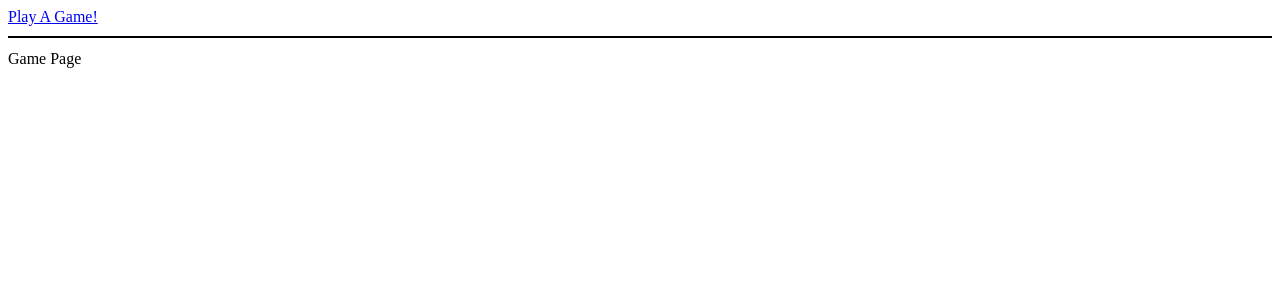
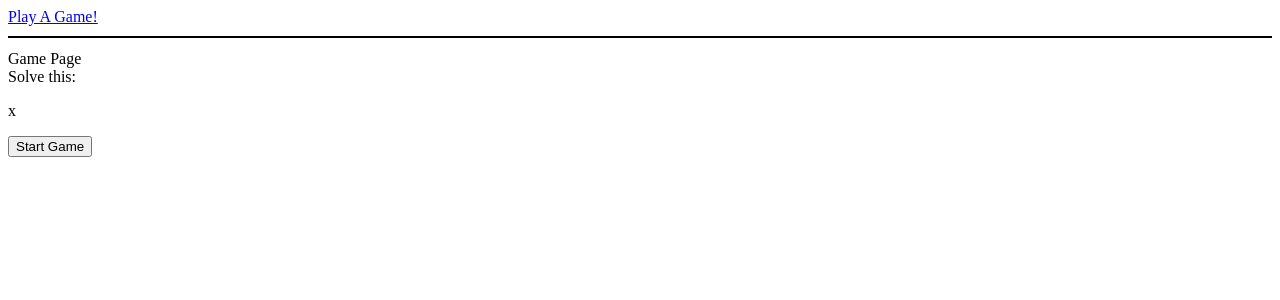
Before and after one commit to baschenbrenner/MathApp, a React (Create React App) app: page /game in a window 1280 px wide. Shown: the top 300 px of the page. Built offline with nearby package versions, Linux system fonts and the light colour scheme.

Commit message:
added timer to move through array of numbers

```diff
--- a/src/containers/GamePage.js
+++ b/src/containers/GamePage.js
@@ -4,14 +4,43 @@ import { Route, Switch } from 'react-router-dom';
 import { setNumbersForGame } from '../actions/gameActions';
 
 
+
 class GamePage extends Component {
+  constructor() {
+      super();
 
+      this.increaseIndex = this.increaseIndex.bind(this)
+
+      this.state = {
+        index: 0
+      };
+    }
+
+increaseIndex() {
+  this.setState({
+    index: this.state.index + 1
+  })
+
+}
+handleOnClick = () => {
+  this.props.setNumbersForGame()
+}
+
+componentDidUpdate(){
+  console.log("hey")
+  setTimeout(this.increaseIndex,5000)
+}
   render() {
 
     const {game}= this.props
     return (
       <div>Game Page
-
+      <br/>
+      Solve this:
+      <p>
+      {this.props.game.numberSetA[this.state.index]} x {this.props.game.numberSetB[this.state.index]}
+      </p>
+        <button onClick={this.handleOnClick}>Start Game</button>
       </div>
     )
   }
```
